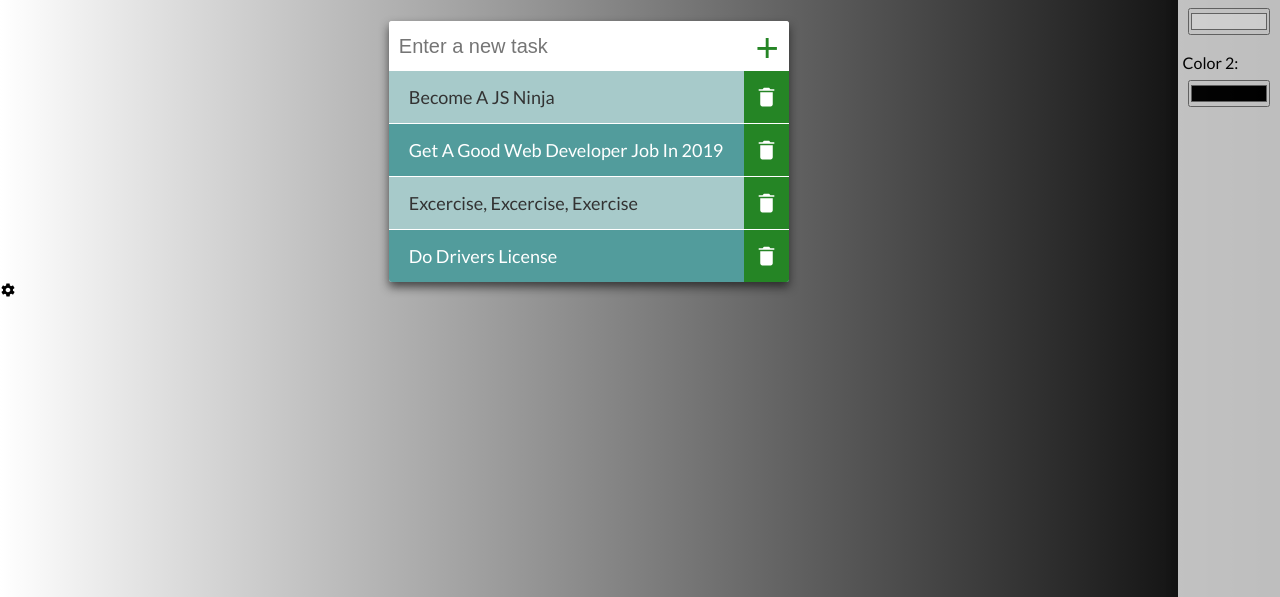
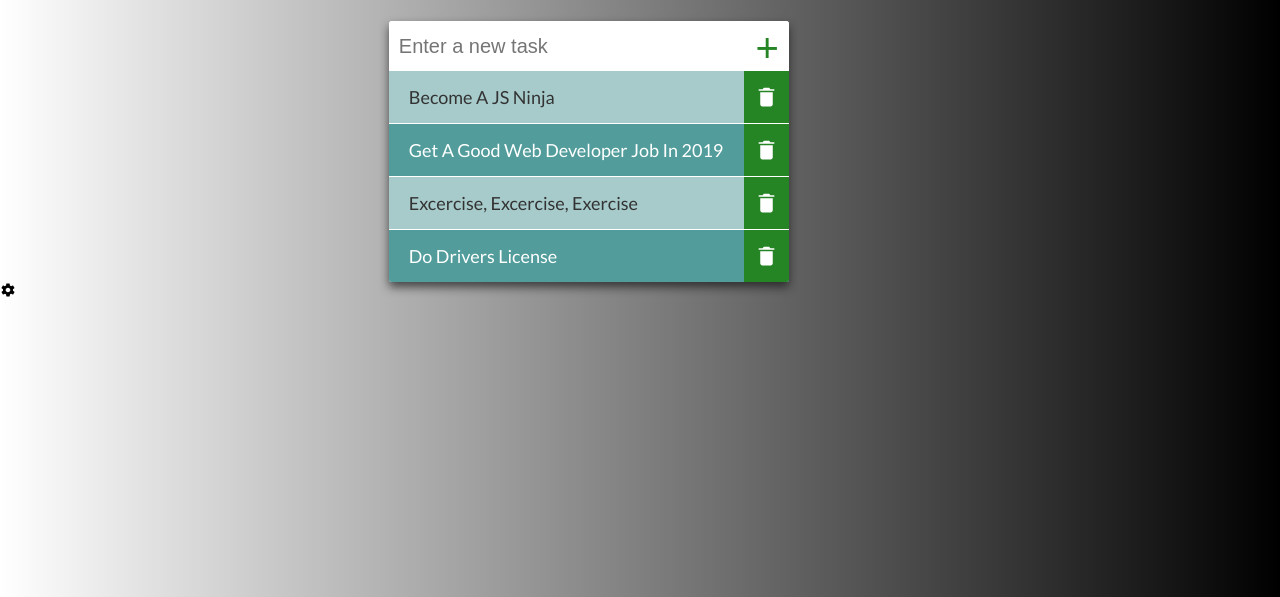
Before and after one commit to FodorLaszlo86/simple-toDo-app, a website: page index.html in a window 1280 px wide. Shown: the part 203-800 px from the top of the page. Drawn offline with nearby package versions, Linux system fonts and the light colour scheme; files that its build step writes are made by us from their sources.

Commit message:
settings bar display changed to none as default

```diff
--- a/sass/components/_gradient.scss
+++ b/sass/components/_gradient.scss
@@ -1,6 +1,7 @@
 .gradient__container {
-    display: flex;
-    flex-direction: column;
+    /*display: flex;
+    flex-direction: column;*/
+    display: none;
     position: fixed;
     top: 0;
     right: 0;
```
